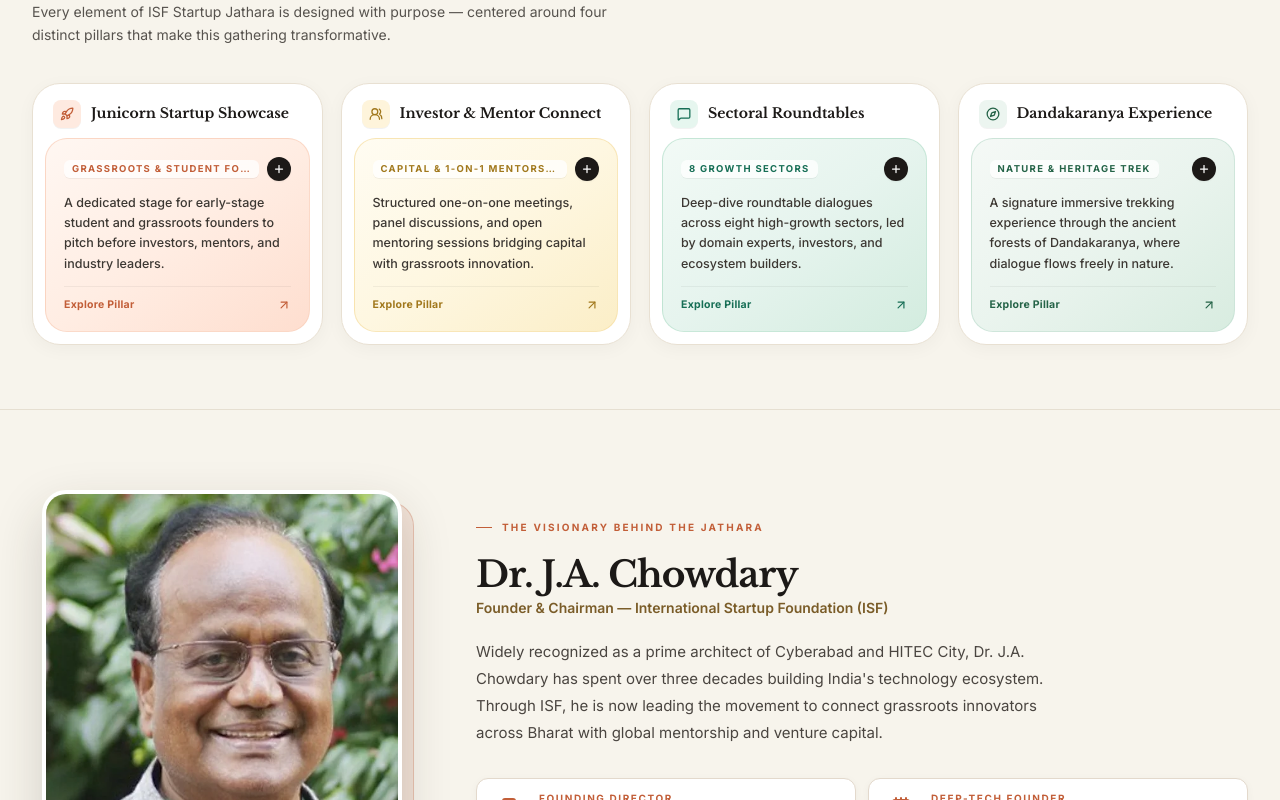
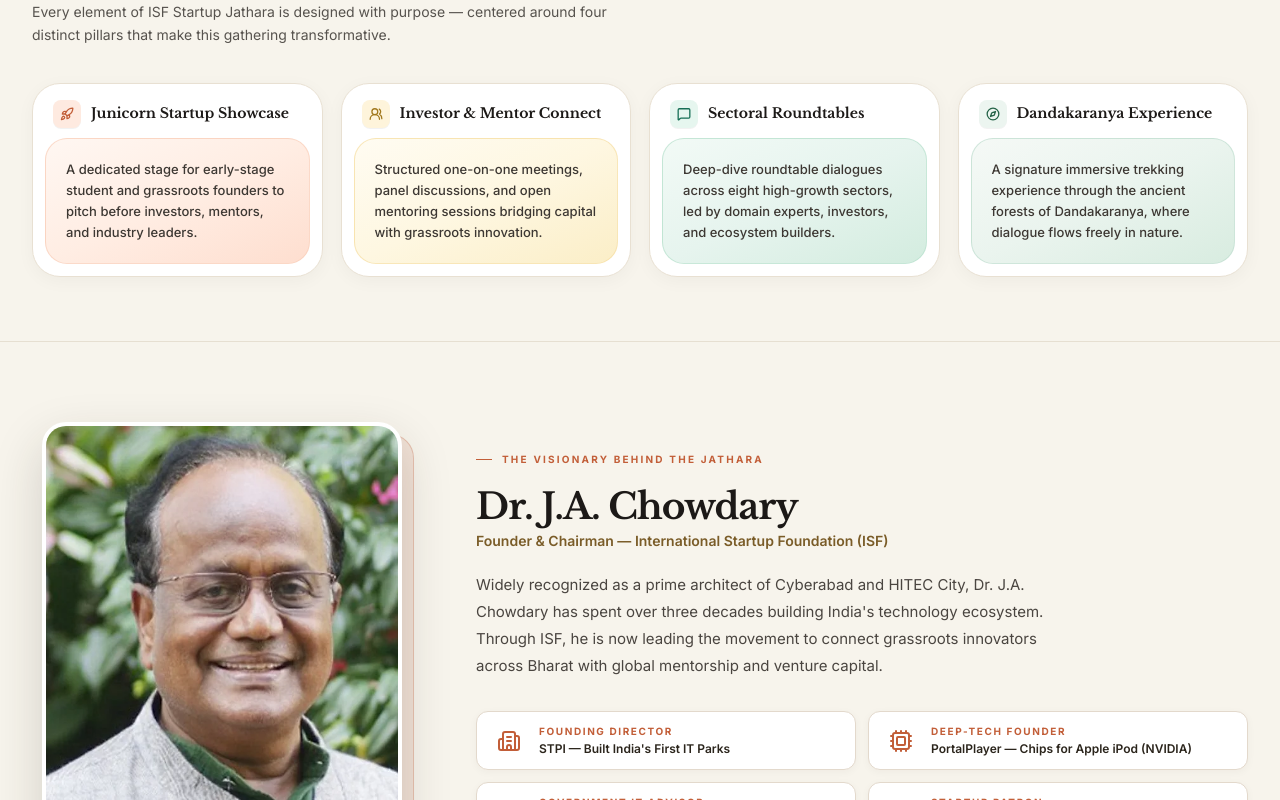
Before and after one commit to comapny230-code/ISF-Main-Port, a Next.js app: page / in a window 1280 px wide. Shown: the part 1620-2420 px from the top of the page. Built offline with nearby package versions, Linux system fonts and the light colour scheme; no server answers.

Commit message:
refactor(home): streamline four pillars cards by removing tag pill and explore link

```diff
--- a/src/components/home/FourPillarsSection.tsx
+++ b/src/components/home/FourPillarsSection.tsx
@@ -1,6 +1,6 @@
 import React from "react";
 import { Container } from "../common/Container";
-import { Rocket, Users2, MessageSquare, Compass, Plus, ArrowUpRight } from "lucide-react";
+import { Rocket, Users2, MessageSquare, Compass } from "lucide-react";
 
 const FOUR_PILLARS = [
   {
@@ -108,39 +108,12 @@ export function FourPillarsSection() {
 
                 {/* ── INNER CANVAS CONTAINER: Pastel Canvas from Reference ── */}
                 <div
-                  className={`relative flex min-h-[175px] sm:min-h-[190px] flex-col justify-between rounded-[20px] sm:rounded-[22px] border p-4 sm:p-4.5 transition-all duration-300 ${pillar.canvasBg} ${pillar.canvasBorder}`}
+                  className={`relative flex flex-1 flex-col justify-center rounded-[20px] sm:rounded-[22px] border p-4 sm:p-5 transition-all duration-300 min-h-[110px] sm:min-h-[120px] ${pillar.canvasBg} ${pillar.canvasBorder}`}
                 >
-                  {/* Canvas Header: Tag pill + Reference Plus Button */}
-                  <div className="flex items-center justify-between gap-2">
-                    <span
-                      className="inline-block text-[9.5px] font-bold uppercase tracking-[0.14em] px-2 py-0.5 rounded-md bg-white/75 backdrop-blur-xs shadow-2xs truncate"
-                      style={{ color: pillar.accent }}
-                    >
-                      {pillar.tag}
-                    </span>
-
-                    {/* Reference Floating Plus Action Button */}
-                    <span
-                      className="flex h-6 w-6 shrink-0 items-center justify-center rounded-full bg-[#1c1917] text-white shadow-xs transition-all duration-300 group-hover:scale-110 group-hover:rotate-90 group-hover:bg-[#103327]"
-                      aria-hidden="true"
-                    >
-                      <Plus className="h-3 w-3" strokeWidth={2.5} />
-                    </span>
-                  </div>
-
                   {/* Canvas Description Content */}
-                  <p className="mt-3 text-xs sm:text-[12.5px] leading-relaxed text-[#3d3833] font-medium">
+                  <p className="text-xs sm:text-[13px] leading-relaxed text-[#3d3833] font-medium">
                     {pillar.description}
                   </p>
-
-                  {/* Subtle Explore Footer with Interactive Arrow */}
-                  <div
-                    className="mt-3 pt-2.5 border-t border-black/[0.05] flex items-center justify-between text-[11px] font-bold transition-opacity"
-                    style={{ color: pillar.accent }}
-                  >
-                    <span className="text-[10.5px] tracking-wide">Explore Pillar</span>
-                    <ArrowUpRight className="h-3.5 w-3.5 transition-transform duration-300 group-hover:translate-x-0.5 group-hover:-translate-y-0.5" />
-                  </div>
                 </div>
               </div>
             );
```
